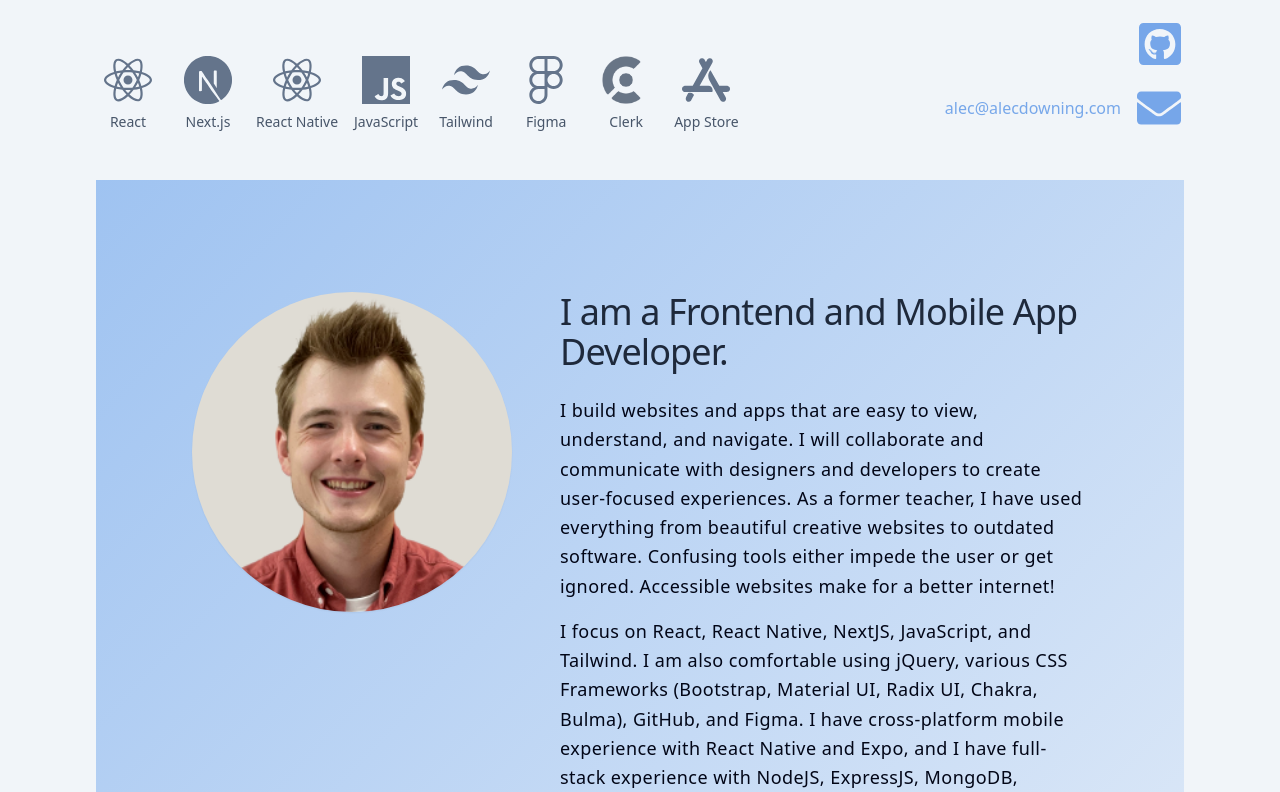
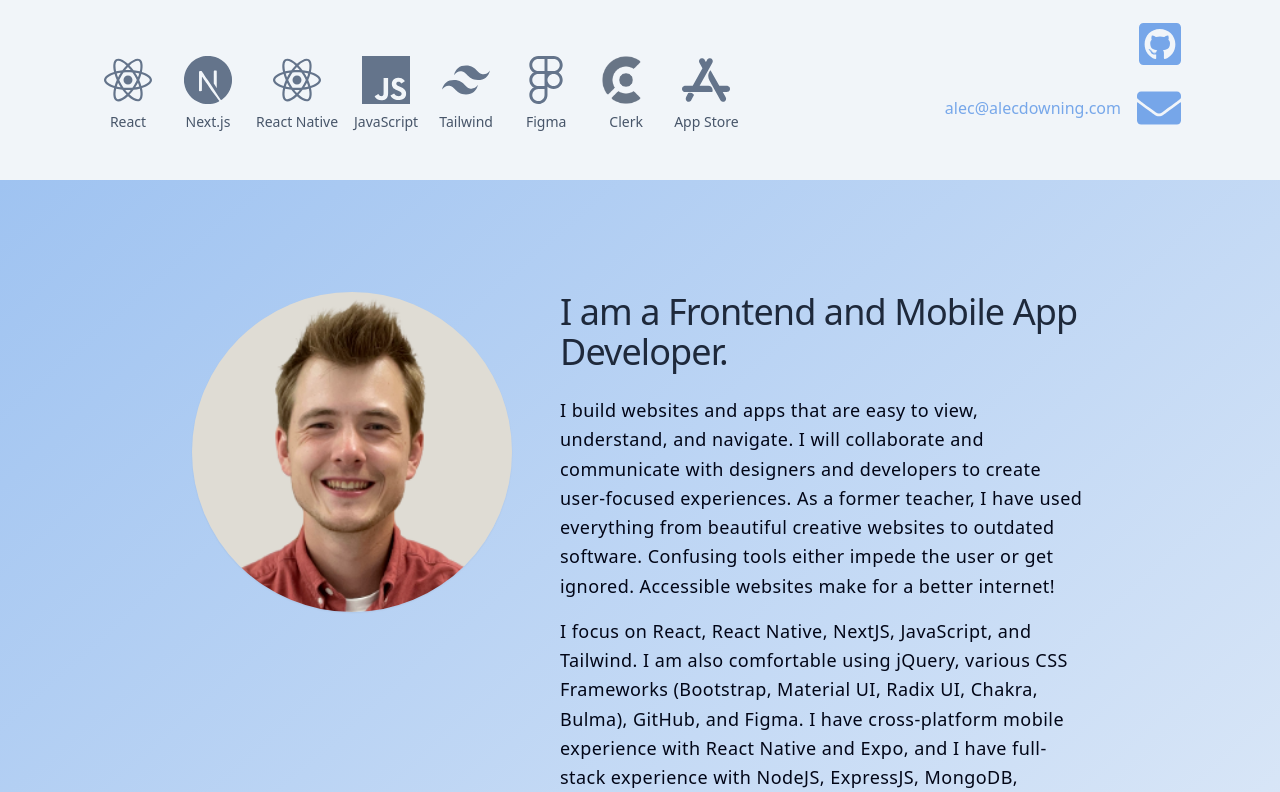
Before and after one commit to a-down/portfolio, a React (Vite) app: page / in a window 1280 px wide. Shown: the part 620-1412 px from the top of the page. Built offline with nearby package versions, Linux system fonts and the light colour scheme.

Commit message:
refactored spacing

```diff
--- a/src/components/About.jsx
+++ b/src/components/About.jsx
@@ -8,7 +8,7 @@ export default function About() {
   return (
     <div className='bg-gradient-to-br from-brand-300 to-brand-200/20 py-28 w-full flex justify-center items-center px-24 relative overflow-clip' id="about">
       <div>
-        <div className=" w-full flex flex-col justify-center max-w-[1400px] gap-24">
+        <div className=" w-full flex flex-col justify-center max-w-[1400px] px-24 gap-24">
 
           <div className='flex flex-row flex-start gap-4 relative'>
             <img src={headshot} className='w-[320px] h-[320px] rounded-full shadow-sm flex-shrink-0 z-10'/>
--- a/src/components/Header.jsx
+++ b/src/components/Header.jsx
@@ -12,7 +12,7 @@ export default function Header({ location }) {
   console.log(href)
 
   return (
-    <div className="flex mx-auto w-full justify-center">
+    <div className="max-w-[1400px] mx-auto px-24 w-full">
       <header className=' w-full h-[100px]'>
 
         <div className='h-full items-center flex justify-between w-full opacity-100'>
--- a/src/components/Hero.jsx
+++ b/src/components/Hero.jsx
@@ -11,7 +11,7 @@ export default function HeroText(){
   ]
 
   return (
-    <div className="flex flex-col w-full items-start justify-between h-full min-h-[calc(100dvh-100px)] pb-12">
+    <div className="flex flex-col w-full items-start justify-between h-full min-h-[calc(100dvh-100px)] pb-12 max-w-[1400px] mx-auto px-24">
       {/* Text and Links */}
       <div className=" flex flex-col justify-between text-gray-200 pt-32 gap-2 w-full h-full flex-grow mx-auto relative">
         <div>
--- a/src/components/Projects/ProjectsSection.jsx
+++ b/src/components/Projects/ProjectsSection.jsx
@@ -20,8 +20,8 @@ export default function ProjectSection() {
   }
 
   return (
-    <div className="bg-slate-100 w-full mt-24 pb-36 px-24 flex justify-center items-center " id="projects">
-      <div className="max-w-[1400px] w-full">
+    <div className="bg-slate-100 w-full mt-24 pb-36 flex justify-center items-center " id="projects">
+      <div className="max-w-[1400px] px-24 w-full">
         <h3 className="text-6xl mb-12 text-slate-800 font-semibold">My Projects</h3>
         <Carousel className="w-full aspect-video shadow-xl">
           <CarouselContent className="">
--- a/src/pages/Home.jsx
+++ b/src/pages/Home.jsx
@@ -11,7 +11,7 @@ export default function Home() {
   }
 
   return (
-    <div className="bg-slate-100 max-w-[1400px] mx-auto px-24">
+    <div className="bg-slate-100">
       <Header location={'home'}/>
       <Hero />
       <About />
--- a/src/pages/Projects.jsx
+++ b/src/pages/Projects.jsx
@@ -6,8 +6,9 @@ import { projects } from '@/components/Projects/ProjectDescriptions'
 export default function Projects() {
 
   return (
-    <div className='bg-slate-100 flex flex-col items-center px-24 max-w-[1400px] mx-auto'>
+    <div className='bg-slate-100 flex flex-col items-center mx-auto'>
       <Header location={'projects'}/>
+      <div className="max-w-[1400px] mx-auto px-24">
         <div className="py-24 w-full">
           <h1 className="w-full text-left text-8xl leading-none font-bold tracking-tight text-brand-900">Projects</h1>
         </div>
@@ -18,5 +19,6 @@ export default function Projects() {
           ))}
         </div>
       </div>
+    </div>
   )
 }
```
Lines whose indentation alone changed are shown as unchanged.
